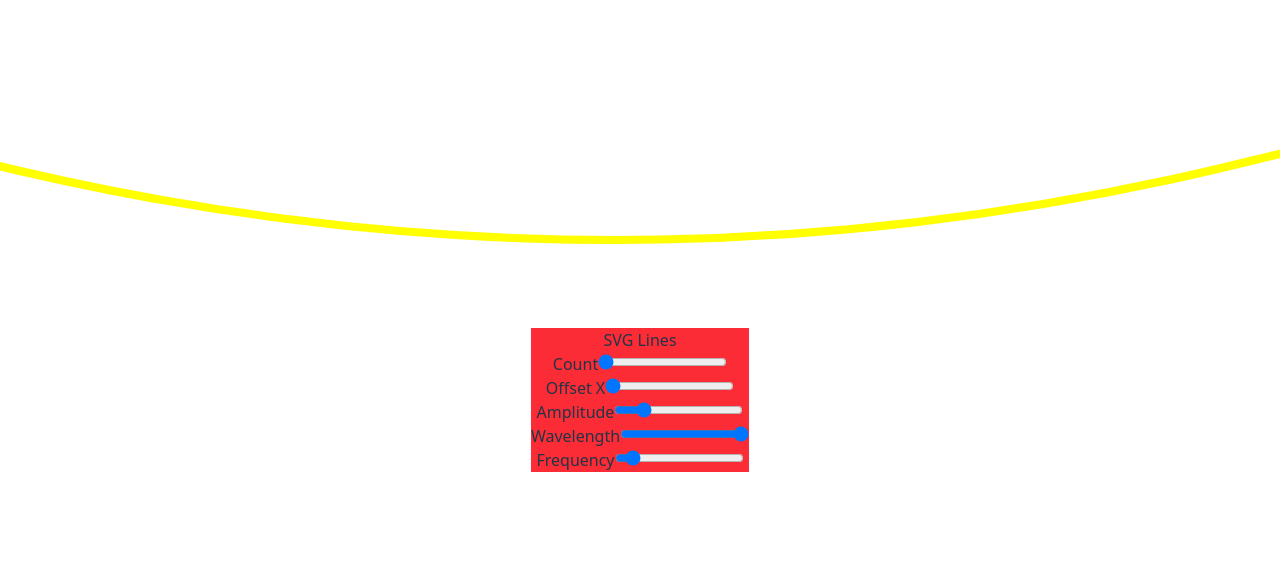
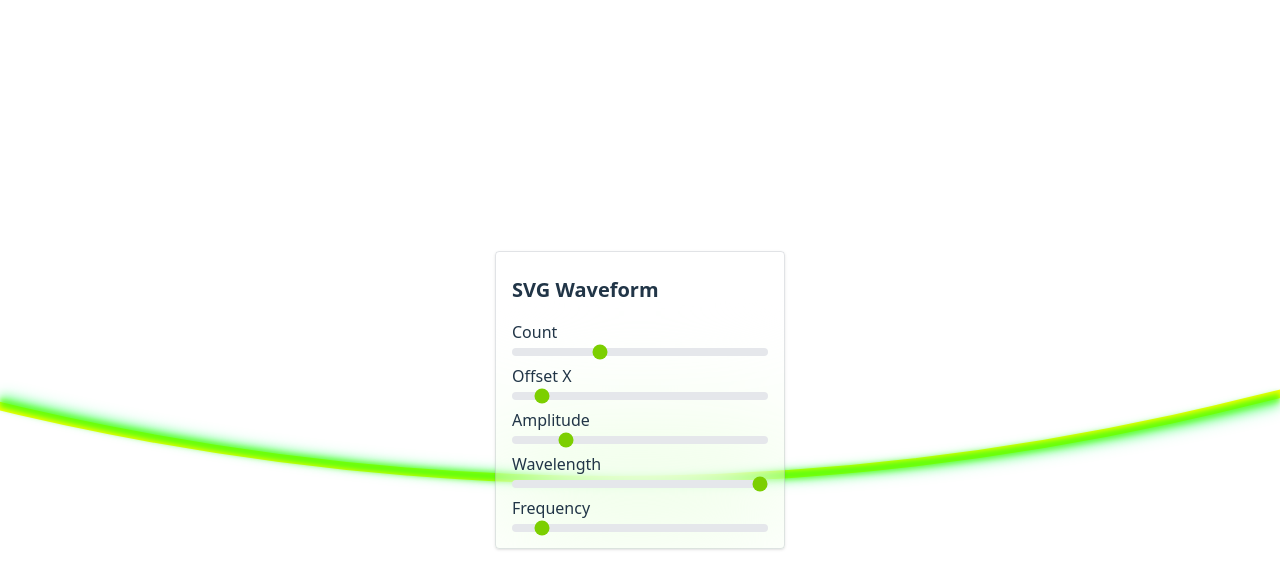
Before and after one commit to imadx/svg-sine-anim-revamp, a React (Vite) app: page / in a window 1280 px wide. Shown: the top 588 px of the page. Built offline with nearby package versions, Linux system fonts and the light colour scheme.

Commit message:
update controller styles

```diff
--- a/src/App.tsx
+++ b/src/App.tsx
@@ -5,12 +5,20 @@ import { InputRange } from './components/input-range';
 
 const ValueResFull = 100;
 
+const defaults = {
+  amplitude: 20,
+  wavelength: 100,
+  frequency: 10,
+  count: 4,
+  offsetX: 10,
+};
+
 function App() {
-  const [amplitude, setAmplitude] = useState(20);
-  const [wavelength, setWavelength] = useState(100);
-  const [frequency, setFrequency] = useState(10);
-  const [count, setCount] = useState(1);
-  const [offsetX, setOffsetX] = useState(0);
+  const [amplitude, setAmplitude] = useState(defaults.amplitude);
+  const [wavelength, setWavelength] = useState(defaults.wavelength);
+  const [frequency, setFrequency] = useState(defaults.frequency);
+  const [count, setCount] = useState(defaults.count);
+  const [offsetX, setOffsetX] = useState(defaults.offsetX / ValueResFull);
 
   const [isUpdating, setIsUpdating] = useState(false);
   const updatingTimeoutRef = useRef<number | null>(null);
@@ -52,9 +60,9 @@ function App() {
 
   return (
     <>
-      <div className="bg-red-500">SVG Lines</div>
       <div className="absolute w-screen h-screen top-0 left-0">{svgLines}</div>
-      <form className="relative z-10 bg-red-500">
+      <form className="relative z-10 bg-gray-700-500/10 flex flex-col gap-2 items-start p-4 rounded-sm backdrop-blur-3xl border border-gray-500/20 shadow">
+        <div className="font-bold text-xl py-2">SVG Waveform</div>
         <InputRange
           min={1}
           max={10}
--- a/src/components/input-range.tsx
+++ b/src/components/input-range.tsx
@@ -1,4 +1,4 @@
-import { useId } from "react";
+import { useId } from 'react';
 
 interface Props {
   min?: number;
@@ -20,8 +20,12 @@ export const InputRange = ({
   const id = useId();
 
   return (
-    <div>
-      {label && <label htmlFor={id}>{label}</label>}
+    <div className="flex flex-col gap-1 justify-start min-w-64">
+      {label && (
+        <label htmlFor={id} className="text-left">
+          {label}
+        </label>
+      )}
       <input
         id={id}
         type="range"
@@ -30,6 +34,7 @@ export const InputRange = ({
         step={step}
         value={value}
         onChange={(e) => onChange && onChange(parseInt(e.target.value))}
+        className="w-full h-2 bg-gray-200 rounded-lg appearance-none cursor-pointer accent-lime-500 focus:outline-none"
       />
     </div>
   );
--- a/src/components/svg-curve.tsx
+++ b/src/components/svg-curve.tsx
@@ -69,7 +69,7 @@ export const SvgCurve: FC<Props> = ({
 
     const _initialPoint = 2 * w;
 
-    return `M -${_initialPoint} 0 q ${w / 2} 0 ${w} ${a} ${continuation}`;
+    return `M -${_initialPoint} ${500 - a} q ${w / 2} 0 ${w} ${a} ${continuation}`;
   }, [a, o, w]);
 
   return (
```
